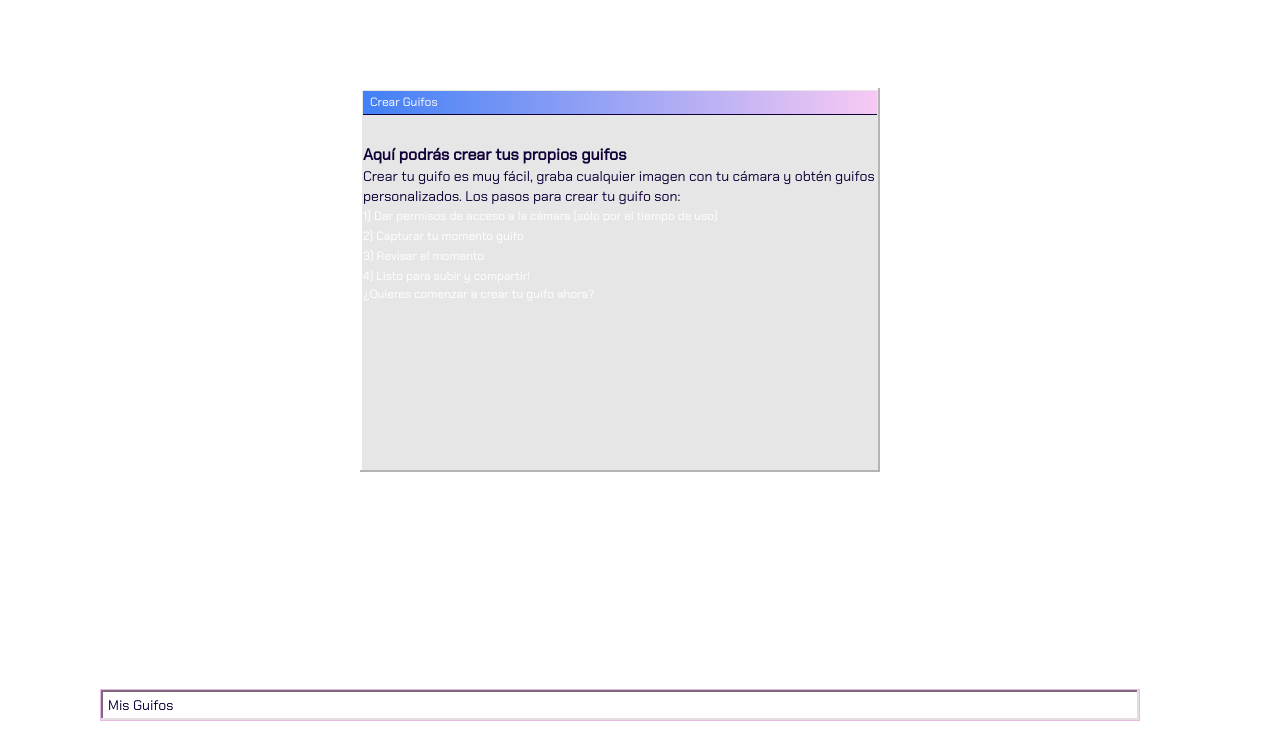
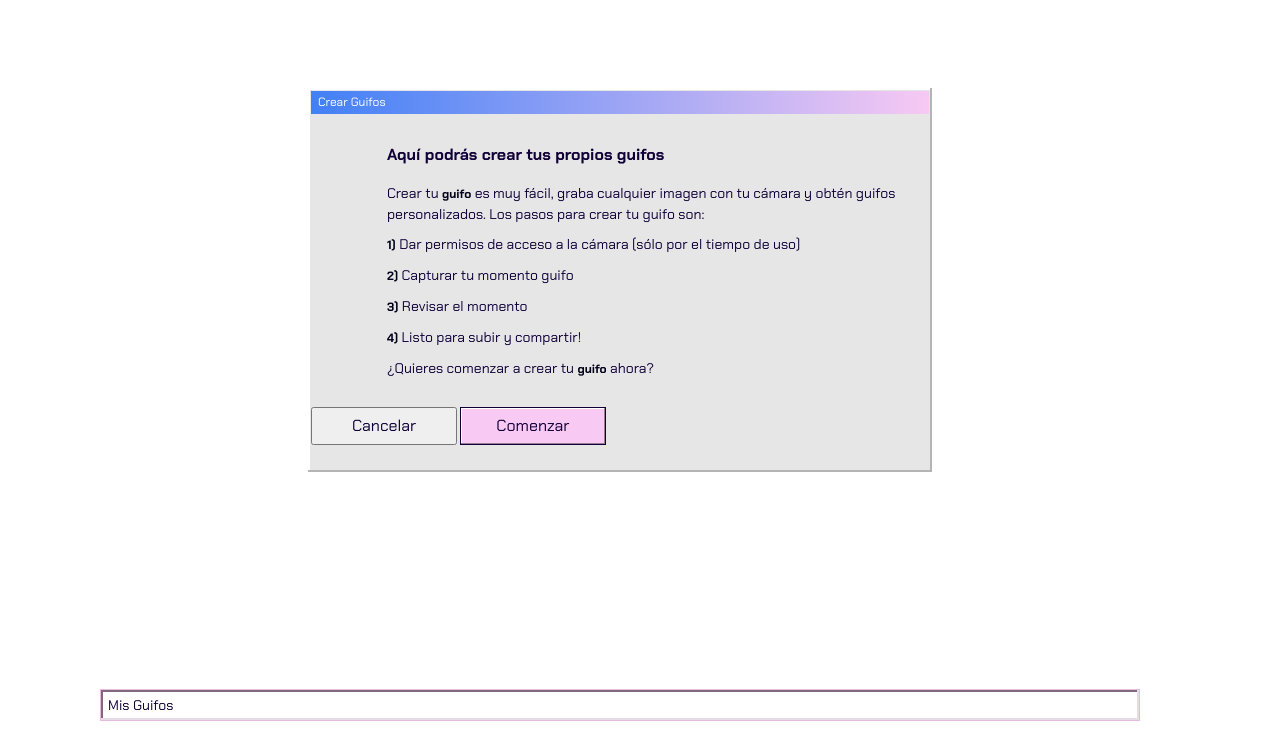
Before and after one commit to NahuelFFloresM/GifOS, a plain HTML site: page user.html in a window 1280 px wide. Shown: the part 125-862 px from the top of the page. Drawn offline with nearby package versions, Linux system fonts and the light colour scheme.

Commit message:
En proceso de creacion de gifs, armado buscador de home completo

```diff
--- a/js/index.js
+++ b/js/index.js
@@ -1,5 +1,4 @@
 // CONFIGURATION TO GIF API
-let apiKey = 'QZKjaiFPDjfLUn7lHzk73ZFkJUrpf5WN';
 let UserAppId = "";
 let scrollCount = 0;
 var globalTheme = true;
--- a/js/promises.js
+++ b/js/promises.js
@@ -1,4 +1,7 @@
 // PROMESAS
+let apiKey = 'QZKjaiFPDjfLUn7lHzk73ZFkJUrpf5WN';
+
+
 let getLimitGifs = (search,limit) => new Promise((resolve,reject) =>{
     var xhr = $.get('https://api.giphy.com/v1/gifs/search?api_key=' + apiKey + '&q=' + search + '&limit='+ limit);
     xhr.then(response => resolve(response))
--- a/sass/index.scss
+++ b/sass/index.scss
@@ -74,6 +74,7 @@
         border: constants.$common_border;
         position: absolute;
         margin-top: 18px;
+        color:red;
         margin-left: 1px;
         opacity: 1;
     }
@@ -380,28 +381,58 @@
 }
 
 .new-gif-window{
-    margin: 75px 25% 153px 25%;
+    margin: 75px 20% 153px 20%;
     height: 384px;
     padding: 3px;
     background: #E6E6E6;
     box-shadow: inset -2px -2px 0 0 #B4B4B4, inset 2px 2px 0 0 #FFFFFF;
+    font-family: 'Chakra Petch', sans-serif;
+
+    .top-bar{
+        box-shadow: unset;
+    }
+
+    .new-gif-window-content{
+        margin-left: 76px;
+        color: #110038;
 
         h4{
             margin-top: 30px;
-        font-family: 'Chakra Petch', sans-serif;
             font-weight: 600;
             font-size: 16px;
             color: #110038;
             letter-spacing: 0;
             line-height: 22px;
+            margin-bottom: 17px;
+        }
+        ol{
+            margin-bottom: 28px;
         }
 
-    p,ol{
-        font-family: 'Chakra Petch', sans-serif;
+        p,li{
             font-weight: 400;
             font-size: 14px;
             color: #110038;
             letter-spacing: 0;
             line-height: 20px;
+            margin-bottom: 10px;
+        }
+        li{
+            list-style: none;
+        }
+
+        b{
+            font-weight: 700;
+            color: #00001A;
         }
     }
+
+    .btn{
+        font-size: 16px;
+        font-weight: 400;
+        color: #110038;
+        letter-spacing: 0;
+        text-align: center;
+        line-height: 18px;
+    }
+}
--- a/user.html
+++ b/user.html
@@ -8,7 +8,7 @@
     <link href="css/day_themes.css" rel="stylesheet">
     <link href="css/night_themes.css" rel="stylesheet">
     <link href="css/borrador.css" rel="stylesheet">
-    <link href="https://fonts.googleapis.com/css?family=Chakra+Petch&display=swap" rel="stylesheet">
+    <link href="https://fonts.googleapis.com/css?family=Chakra+Petch:400,700&display=swap" rel="stylesheet">
     <title>Guifos</title>
 </head>
 <body class="theme-day">
@@ -31,18 +31,22 @@
                 </div>
             </div>
         </div>
-        <div class="new-gif-window">
+        <div class="new-gif-window pos-relative">
             <header class="top-bar theme-day">Crear Guifos</header>
+            <div class="new-gif-window-content">
+                <h4>Aquí podrás crear tus propios guifos</h4>
+                <p>Crear tu <b>guifo</b> es muy fácil, graba cualquier imagen con tu cámara y obtén guifos personalizados. Los pasos para crear tu guifo son:</p>
+                <ol>
+                    <li><b>1)</b> Dar permisos de acceso a la cámara (sólo por el tiempo de uso)</li>
+                    <li><b>2)</b> Capturar tu momento guifo</li>
+                    <li><b>3)</b> Revisar el momento</li>
+                    <li><b>4)</b> Listo para subir y compartir!</li>
+                    <li>¿Quieres comenzar a crear tu <b>guifo</b> ahora?</li>
+                </ol>
+            </div>
             <div>
-                <h4>Aquí podrás crear tus propios guifos</h4>
-                <p>Crear tu guifo es muy fácil, graba cualquier imagen con tu cámara y obtén guifos personalizados. Los pasos para crear tu guifo son:</p>
-                <ol>
-                    <li>1) Dar permisos de acceso a la cámara (sólo por el tiempo de uso)</li>
-                    <li>2) Capturar tu momento guifo</li>
-                    <li>3) Revisar el momento</li>
-                    <li>4) Listo para subir y compartir!</li>
-                </ol>
-                ¿Quieres comenzar a crear tu guifo ahora?
+                <button class="btn">Cancelar</button>
+                <button class="btn theme-day">Comenzar</button>
             </div>
         </div>
         <input id="suggestions-title" type="text" placeholder="Mis Guifos">
@@ -50,6 +54,7 @@
     <script src="js/promises.js"></script>
     <script src="js/userfunctions.js"></script>
     <script src="js/user.js"></script>
+    <script src="js/index.js"></script>
     <script src="https://ajax.googleapis.com/ajax/libs/jquery/3.4.1/jquery.min.js"></script>
 </body>
 </html>
```
Also changed, not shown: index.html (+1 -1 lines), css/index.css, 1 other file. Lines whose indentation alone changed are shown as unchanged.
